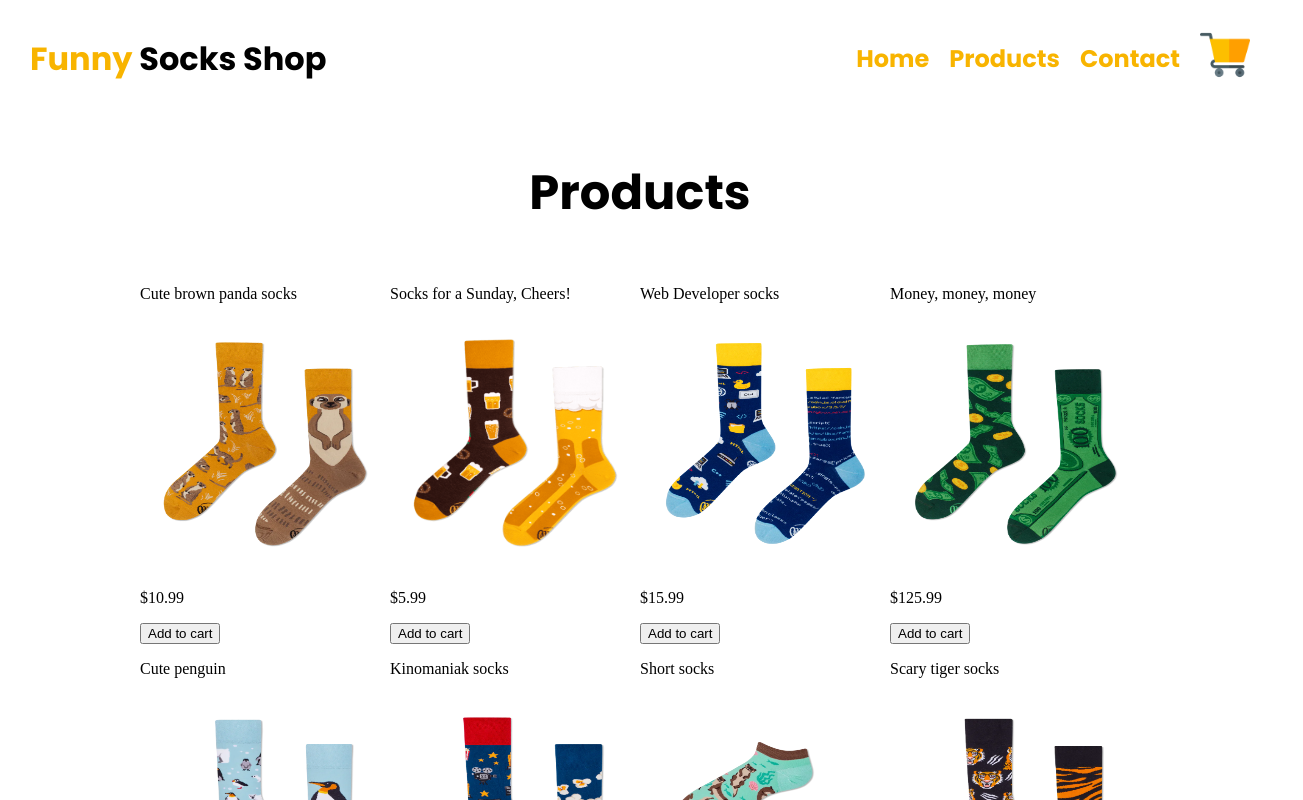
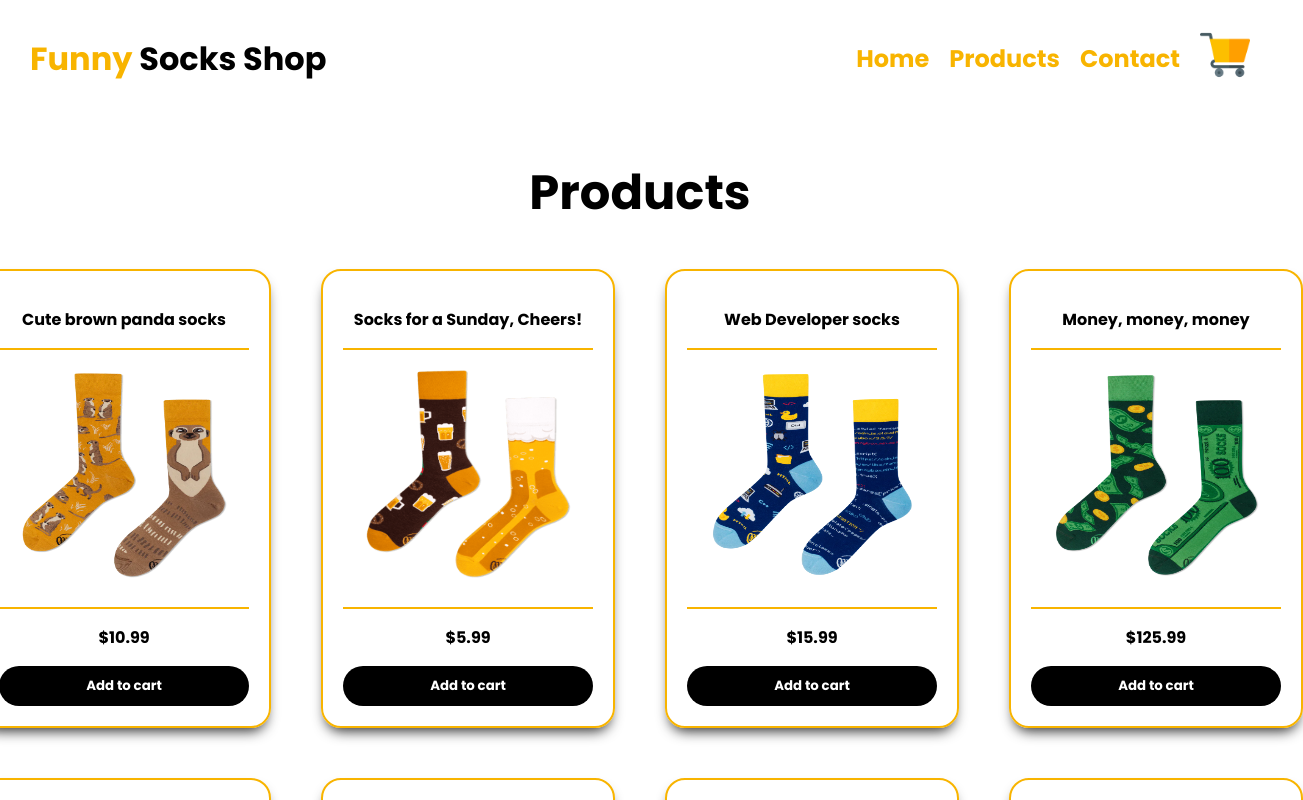
Before and after one commit to fufako/FunnySocks, a React (Create React App) app: page /products in a window 1280 px wide. Shown: the top 800 px of the page, 1303 px wide, since content can reach past the window. Built offline with nearby package versions, Linux system fonts and the light colour scheme; a web font is replaced by a local one.

Commit message:
Style Products component

```diff
--- a/src/components/Item.js
+++ b/src/components/Item.js
@@ -3,9 +3,12 @@ function Item(props) {
   return (
     <div className="item">
       <p className="item-name">{name}</p>
-      <img src={src} alt={name} className="item-img" />
+      <p className="item-img-container">
+        <img src={src} alt={name} className="item-img" />
+      </p>
+
       <p className="price">{price}</p>
-      <button>Add to cart</button>
+      <button className="add-to-cart">Add to cart</button>
     </div>
   )
 }
--- a/src/index.css
+++ b/src/index.css
@@ -126,4 +126,41 @@ h1:hover {
 .grid-container {
   display: grid;
   grid-template-columns: repeat(4, 1fr);
+  gap: 50px;
+  padding-bottom: 50px;
 }
+.item {
+  text-align: center;
+  font-family: "Poppins", sans-serif;
+  padding: 20px;
+  border-radius: 20px;
+  box-shadow: 0px 8px 13px -5px rgba(43, 43, 43, 1);
+  border: 2px solid #f8b400;
+  transform: scale(1);
+  transition: transform 250ms cubic-bezier(0.4, 0, 0.2, 1);
+}
+.item:hover {
+  transform: scale(1.05);
+}
+.price {
+  font-weight: bolder;
+}
+.add-to-cart {
+  border: 0;
+  height: 40px;
+  width: 100%;
+  background-color: black;
+  color: white;
+  font-family: "Poppins", sans-serif;
+  border-radius: 30px;
+  transform: scale(1);
+  transition: transform 250ms cubic-bezier(0.4, 0, 0.2, 1);
+}
+.add-to-cart:hover {
+  transform: scale(1.05);
+}
+
+.item-img-container {
+  border-top: 2px solid #f8b400;
+  border-bottom: 2px solid #f8b400;
+}
```
